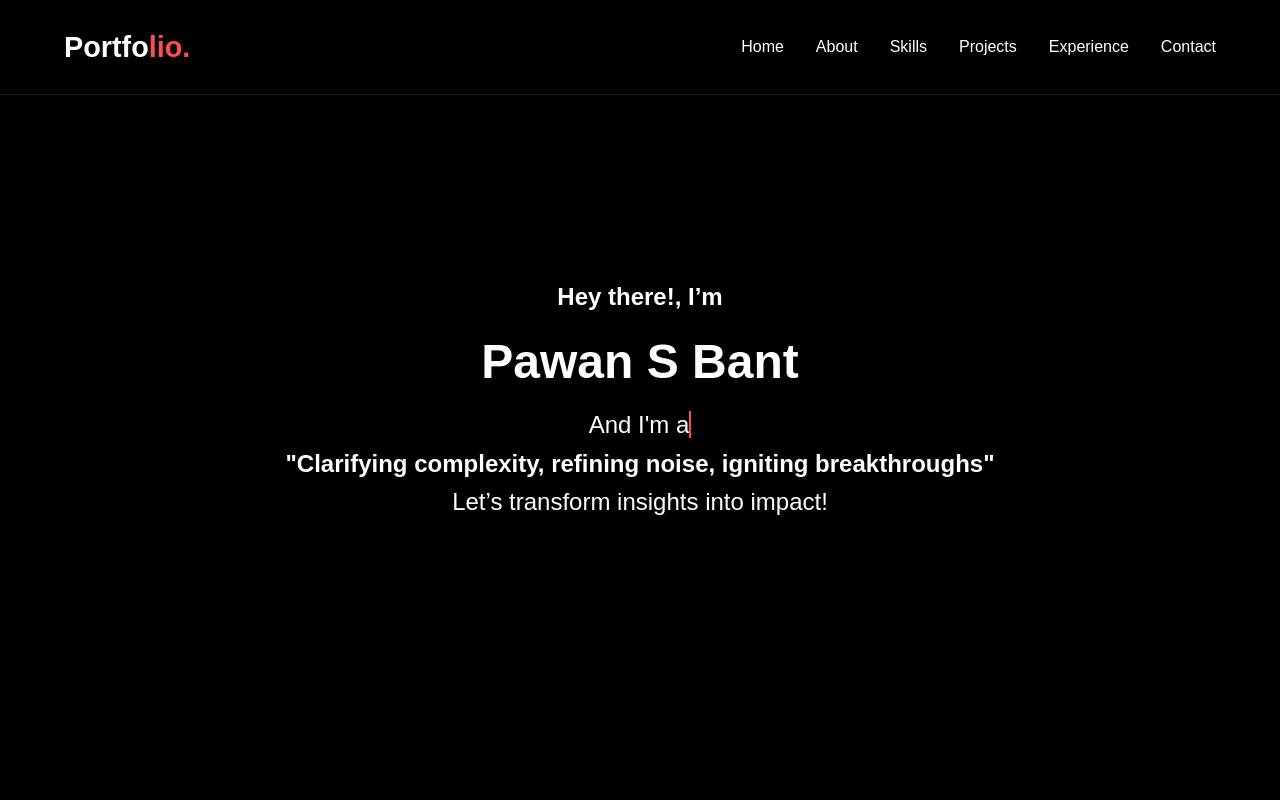
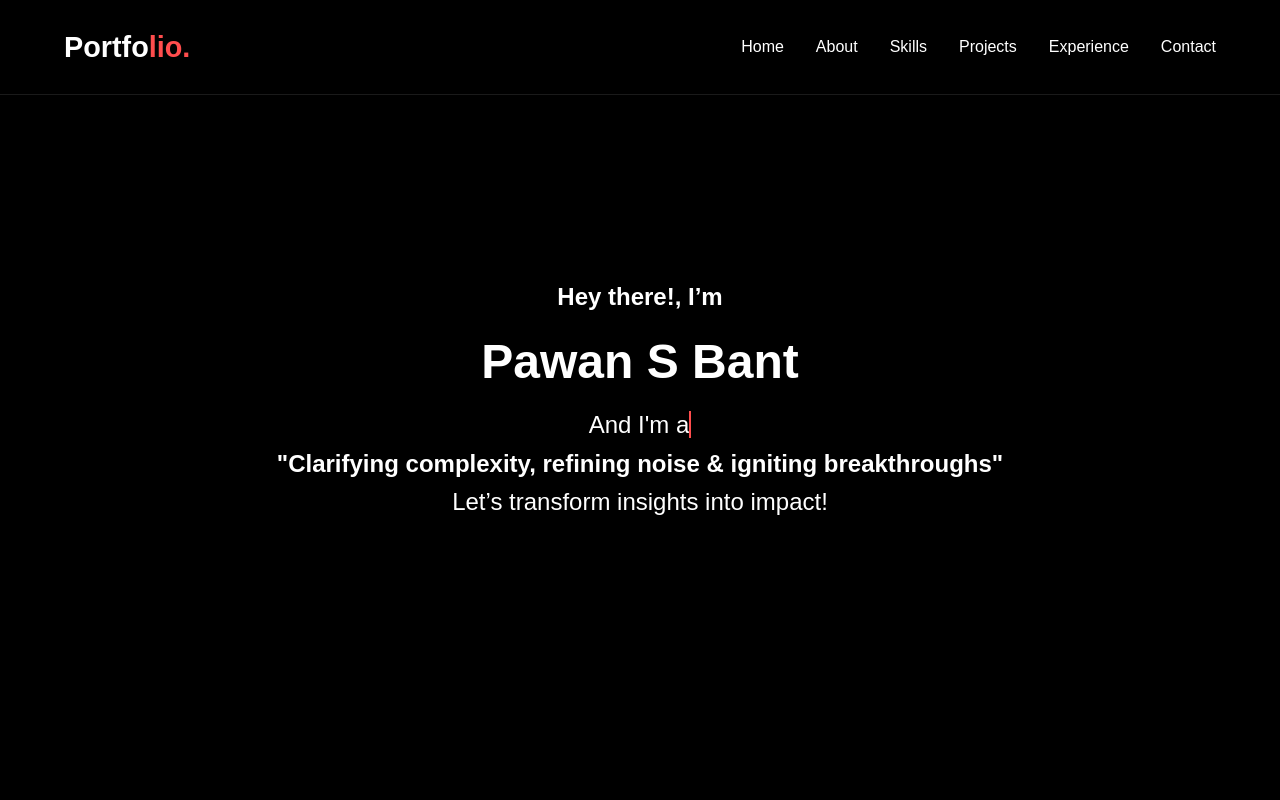
Before and after one commit to BantPawan/Website, a plain HTML site: page index.html in a window 1280 px wide. Shown: the top 800 px of the page. Drawn offline with Linux system fonts and the light colour scheme.

Commit message:
Update index.html

```diff
--- a/index.html
+++ b/index.html
@@ -29,7 +29,7 @@
             <h2 class="hero-subtitle">Hey there!, I’m</h2>
             <h1 class="hero-title">Pawan S Bant</h1>
             <h3 class="hero-job">And I'm a <span class="typing"></span></h3>
-            <h2 class="hero-job">"Clarifying complexity, refining noise, igniting breakthroughs"</h2>
+            <h1 class="hero-job">"Clarifying complexity, refining noise & igniting breakthroughs"</h2>
             <h3 class="hero-job">Let’s transform insights into impact!</h3>
         </div>
     </section>
```
